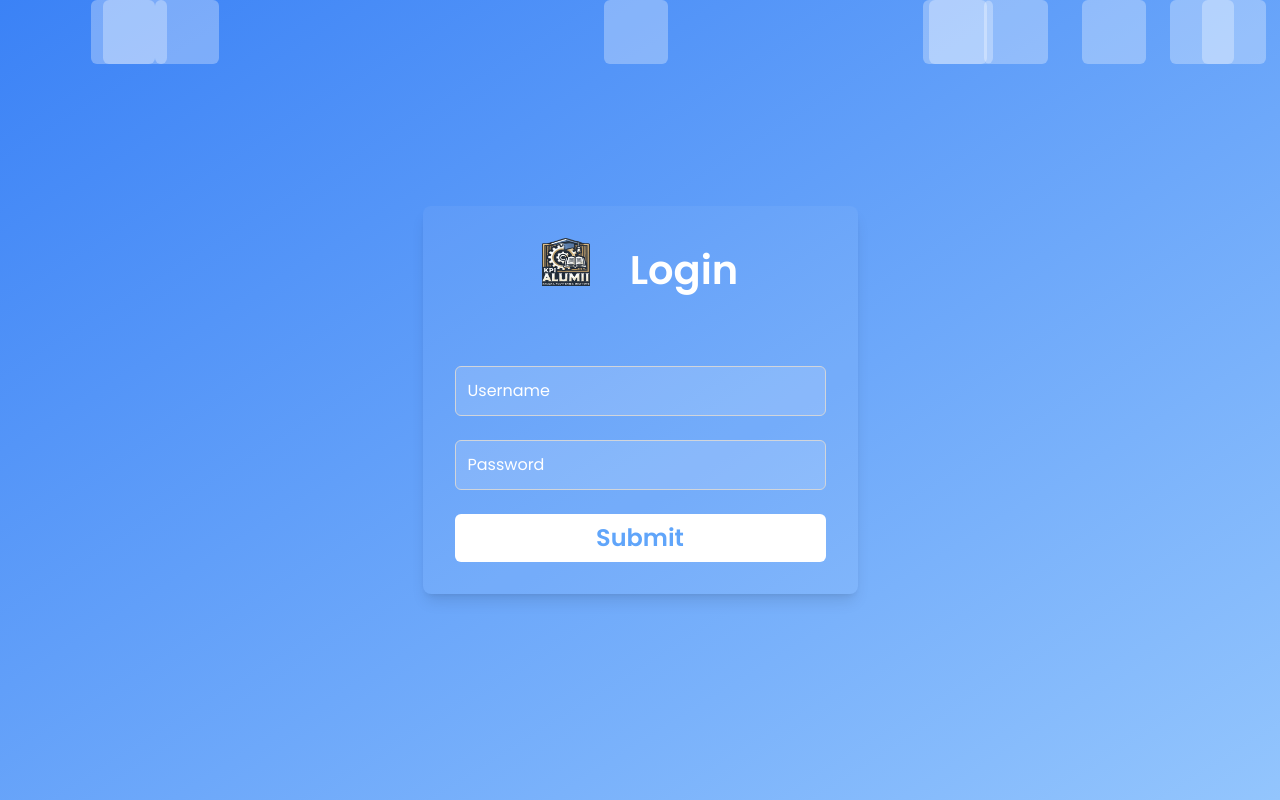
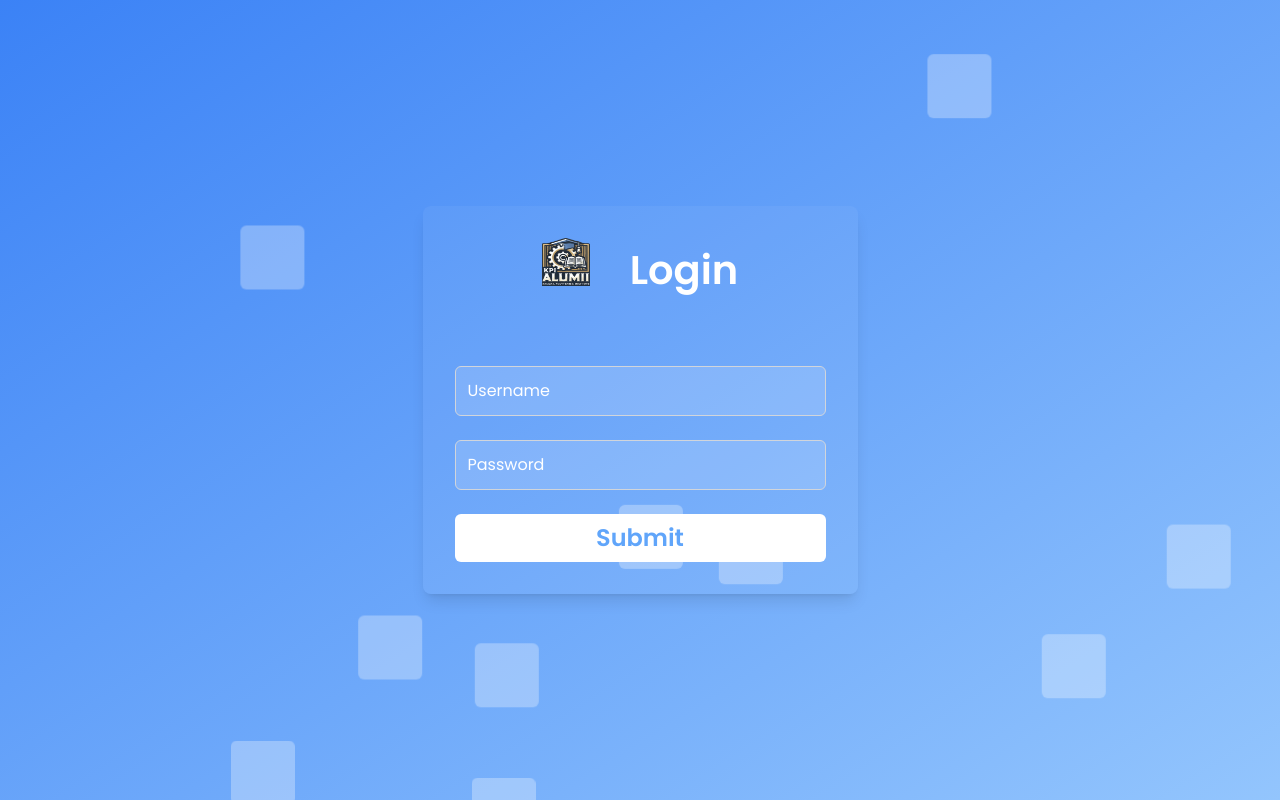
Before and after one commit to bipon68/kpi-alumni-frontend, a React (Vite) app: page /login in a window 1280 px wide. Built offline with nearby package versions, Linux system fonts and the light colour scheme.

Commit message:
LoginPage update

```diff
--- a/src/app/login/LoginPage.tsx
+++ b/src/app/login/LoginPage.tsx
@@ -4,23 +4,24 @@ const LoginPage: FC = () => {
   return (
     <div className="h-screen flex items-center justify-center bg-gradient-to-br from-blue-500 to-blue-300 relative overflow-hidden">
       {/* Floating Squares */}
-      <ul className="absolute w-full h-full top-0 left-0">
+      <ul className="absolute w-full h-full flex flex-wrap">
         {Array.from({ length: 10 }).map((_, i) => (
           <li
             key={i}
-            className="nora-box w-16 h-16 bg-white bg-opacity-30 rounded-md animate-floating"
+            className="w-16 h-16 bg-white bg-opacity-30 rounded-md"
             style={{
               position: "absolute",
-              animation: `floating 10s linear infinite ${Math.random() * 2}s`, // Randomize the start delay for a staggered effect
-              top: "0%", // Start from the top
-              left: `${Math.random() * 100}%`, // Random horizontal position
+              top: `${Math.random() * 100}%`,
+              left: `${Math.random() * 100}%`,
+              animation: `moveSquare ${Math.random() * 5 + 5}s infinite linear`,
+              animationDelay: `${Math.random() * 2}s`,
             }}
           ></li>
         ))}
       </ul>
 
       {/* Login Container */}
-      <div className="bg-white bg-opacity-5  shadow-lg rounded-lg p-8 w-[435px] relative">
+      <div className="bg-white bg-opacity-5 shadow-lg rounded-lg p-8 w-[435px] relative">
         <header className="flex justify-center gap-10 items-center mb-16">
           <img
             src="/src/assets/images/kpi-alumni-logo.png"
@@ -48,6 +49,36 @@ const LoginPage: FC = () => {
           </button>
         </form>
       </div>
+
+      {/* Add custom CSS for the square movement */}
+      <style jsx>{`
+        @keyframes moveSquare {
+          0% {
+            transform: translate(0, 0);
+          }
+          25% {
+            transform: translate(
+              ${Math.random() * 100}%,
+              ${Math.random() * 100}%
+            );
+          }
+          50% {
+            transform: translate(
+              ${Math.random() * 100}%,
+              ${Math.random() * 100}%
+            );
+          }
+          75% {
+            transform: translate(
+              ${Math.random() * 100}%,
+              ${Math.random() * 100}%
+            );
+          }
+          100% {
+            transform: translate(0, 0);
+          }
+        }
+      `}</style>
     </div>
   );
 };
```
